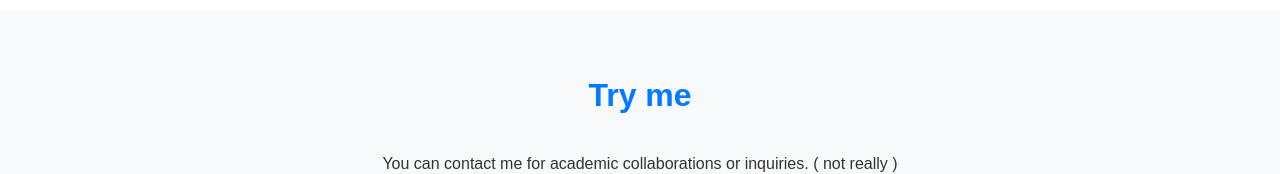
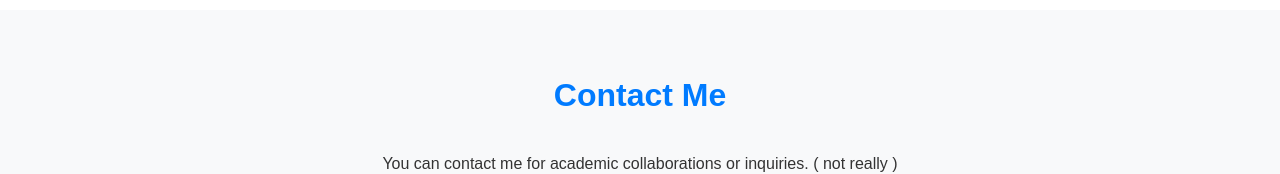
Before and after one commit to KhyzzRU/MyFirstProjectCode2.1, a plain HTML site: page index.html in a window 1280 px wide. Shown: the part 1411-1585 px from the top of the page. Drawn offline with Linux system fonts and the light colour scheme.

Commit message:
Fix HTML formatting and structure

```diff
--- a/index.html
+++ b/index.html
@@ -65,7 +65,7 @@
 
     <section id="contact">
         <div class="container">
-            <h2>Try me</h2>
+            <h2>Contact Me</h2>
             <p>You can contact me for academic collaborations or inquiries. ( not really ) </p>
             <address>
                 Email: <a href="ruizukurisu@gmail.com">ruizukurisu@gmail.com</a><br>
@@ -81,4 +81,5 @@
     </footer>
 
 </body>
+
 </html>
```
